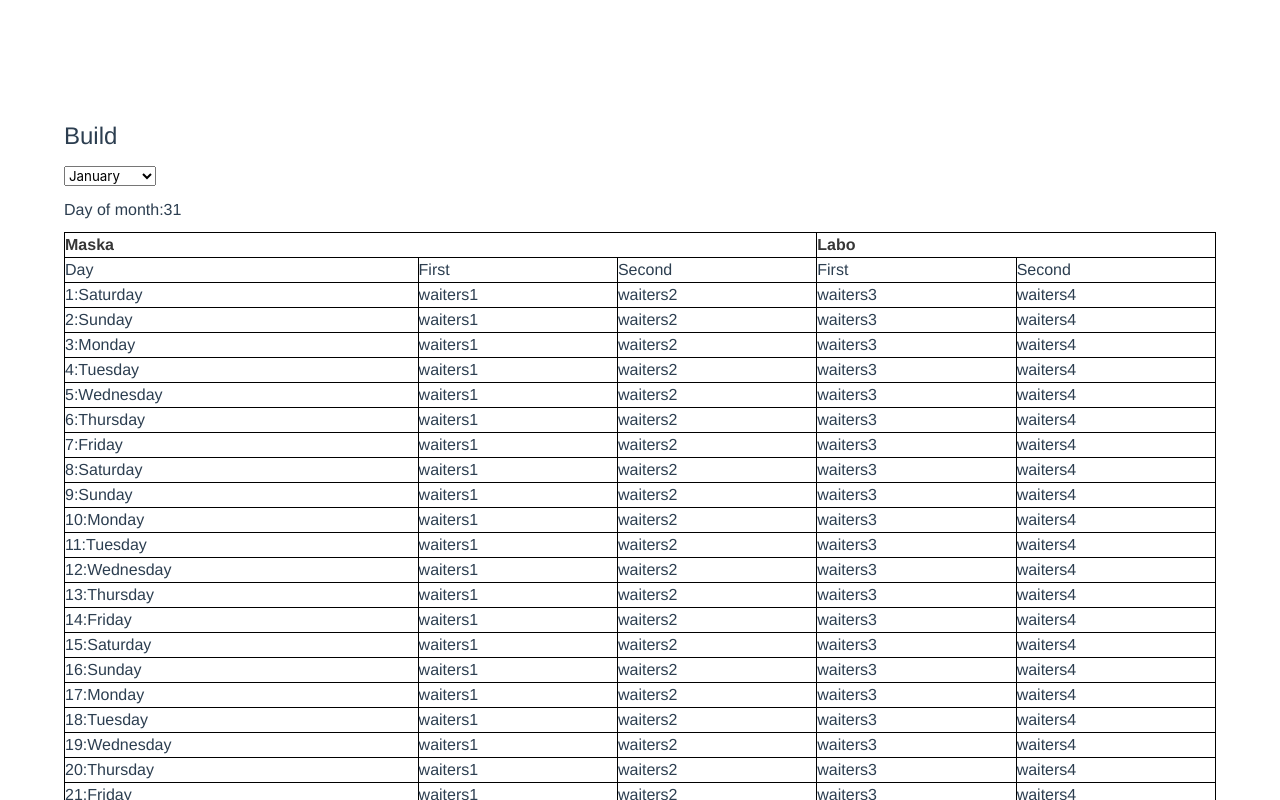
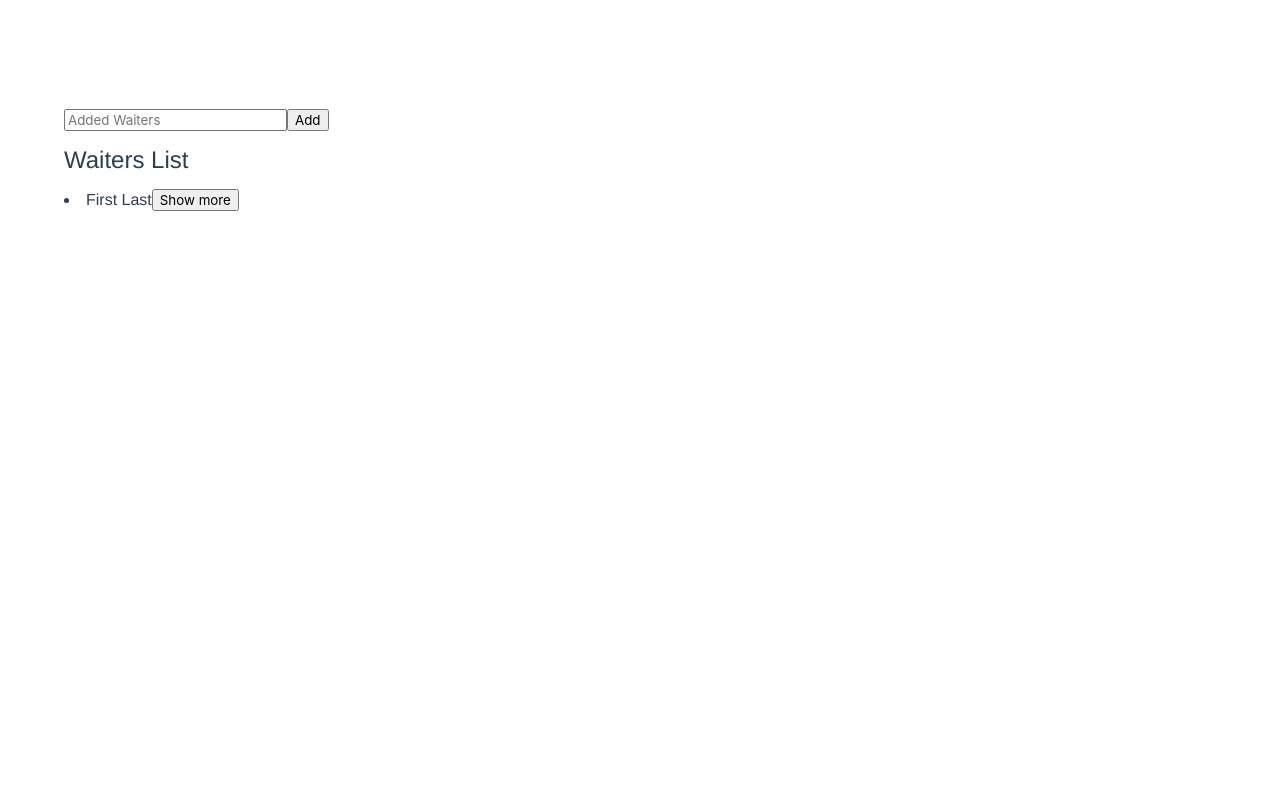
Before and after one commit to YegorMykhalechko/schedule-waiters-app, a Vue app: page / in a window 1280 px wide. Shown: the top 800 px of the page. Built offline with nearby package versions, Linux system fonts and the light colour scheme.

Commit message:
added availibility view

```diff
--- a/src/App.vue
+++ b/src/App.vue
@@ -3,7 +3,7 @@
     <div class="container">
       <Suspense>
         <template #default>
-          <ScheduleBuild />
+          <AvailabilityList />
         </template>
         <template #fallback>
           <Spinner />
@@ -18,10 +18,12 @@ import { defineComponent } from "vue";
 import TimeLine from "./components/TimeLine.vue";
 import Spinner from "./components/Spinner.vue";
 import ScheduleBuild from "./components/ScheduleBuild.vue";
+import AvailabilityList from "@/components/AvailabilityList.vue";
 
 export default defineComponent({
   name: "App",
   components: {
+    AvailabilityList,
     TimeLine,
     Spinner,
     ScheduleBuild
--- /dev/null
+++ b/src/components/AvailabilityList.vue
@@ -0,0 +1,55 @@
+<template>
+  <form @submit.prevent="addWaiter">
+    <input placeholder="Added Waiters" v-model="waiter.name"/>
+    <button type="submit">Add</button>
+  </form>
+
+  <h1>Waiters List</h1>
+
+  <ul>
+    <li v-for="(waiter, index) of waiters" :key="index">
+      {{waiter.name}}<button @click="showDetail(index)">{{ !waiter.detail ? 'Show more' : 'Show less' }}</button>
+      <div v-if="waiter.detail">
+        <p>Current month</p>
+        <p>List days</p>
+        <p>Time</p>
+      </div>
+    </li>
+  </ul>
+
+</template>
+
+<script lang="ts">
+import {computed, defineComponent, ref} from "vue";
+
+export default defineComponent({
+  name: "AvailabilityList",
+  setup() {
+    const waiter = ref({
+      id: "2",
+      name: "",
+      detail: false
+    })
+    const waiters = ref([{
+      id: "1",
+      name: "First Last",
+      detail: false
+    }]);
+    const addWaiter = () => {
+      waiters.value.push(waiter.value)
+    }
+    const showDetail = (index: any) => {
+      waiters.value[index].detail = !waiters.value[index].detail
+    }
+    return {
+      waiter,
+      addWaiter,
+      waiters,
+      showDetail
+    }
+  }
+})
+</script>
+
+<style scoped>
+</style>
```
